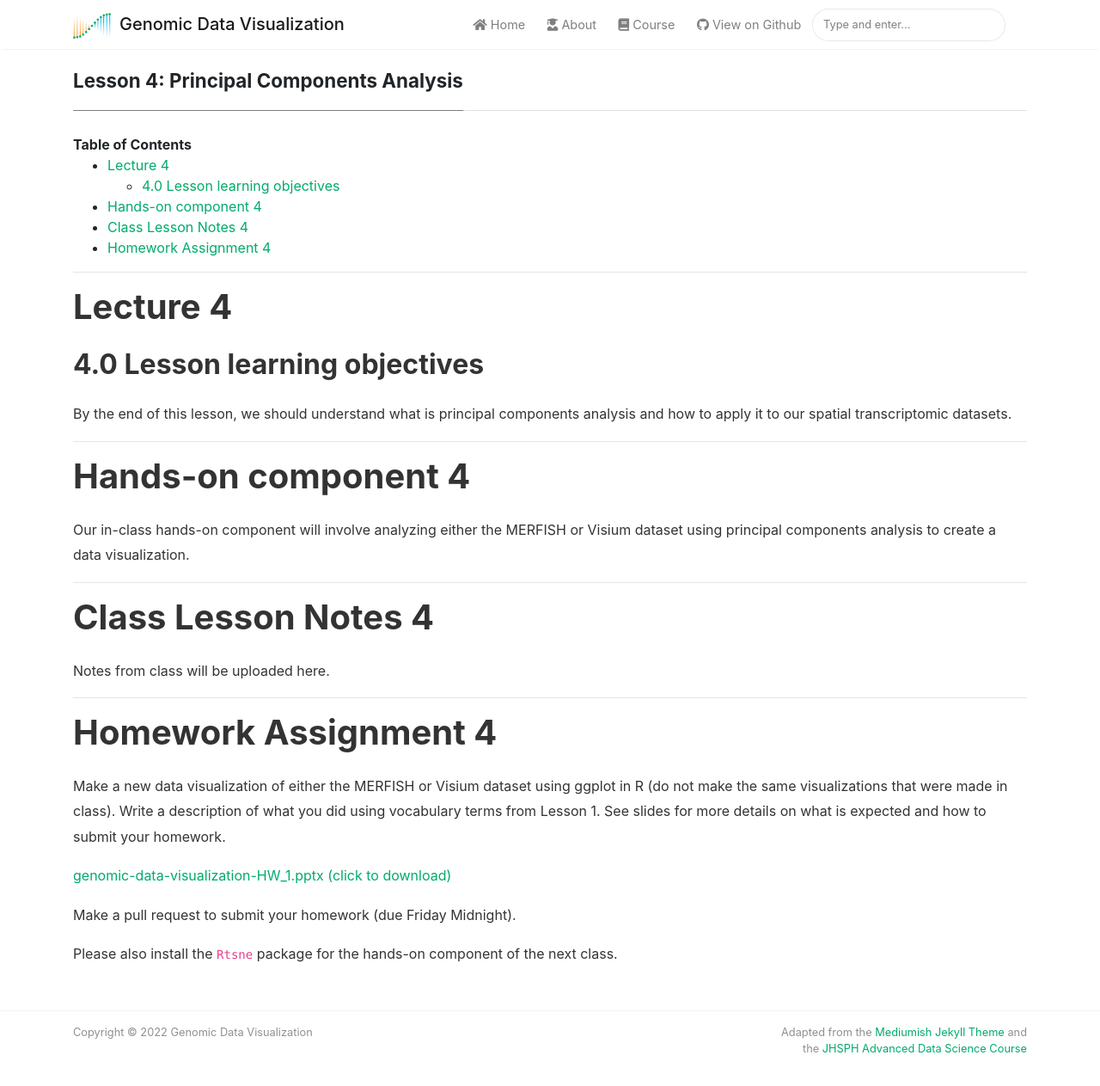
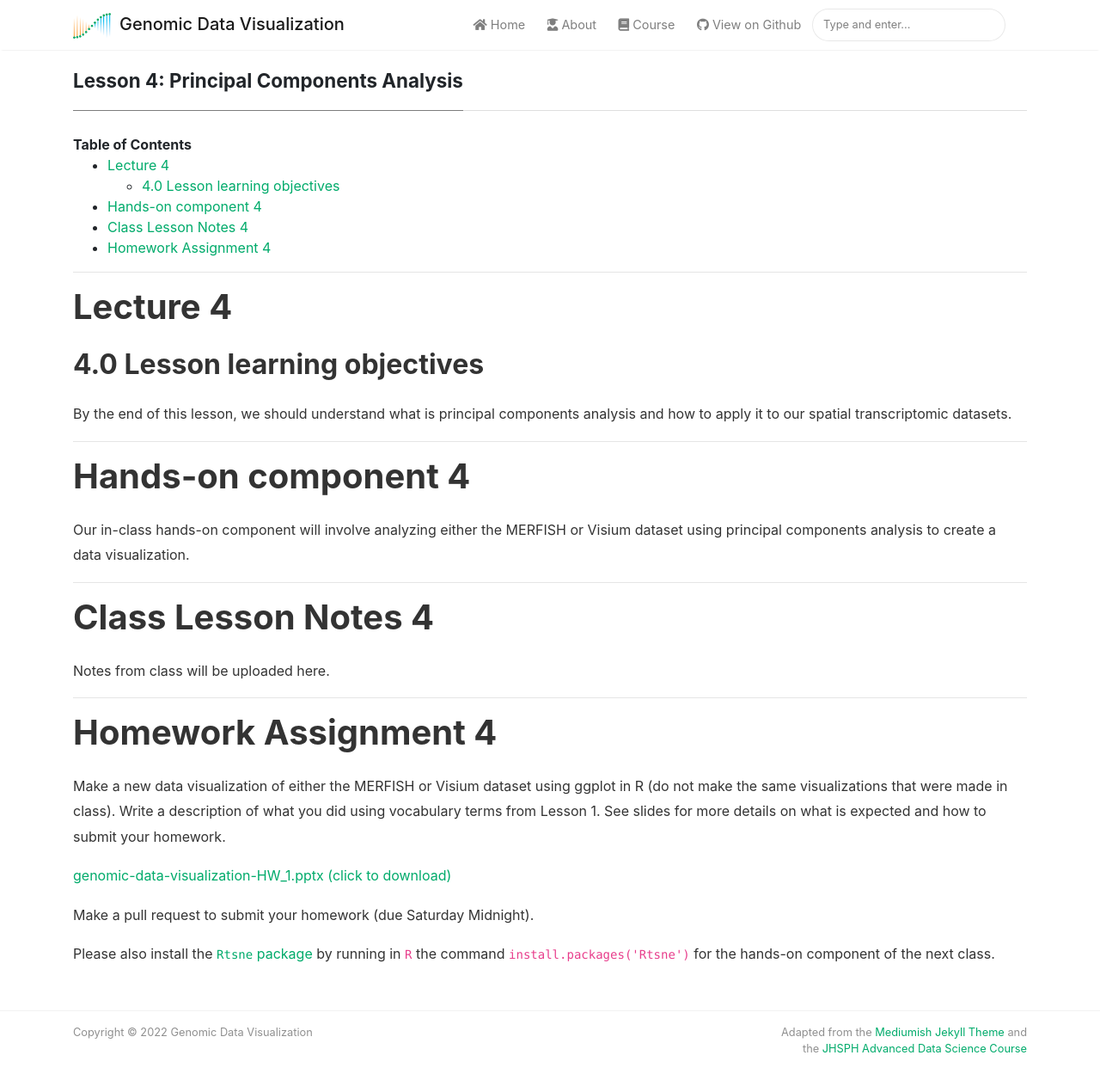
Before and after one commit to JEFworks-Lab/genomic-data-visualization-2022, a Jekyll site: the page built from _course/4-pca.md, in a window 1280 px wide and 1303 px high. Shown: the top 1263 px of the window at 86% size. Built offline with Jekyll 4.4.1, drawn with Linux system fonts in a browser that asks for light colours; nearby versions of some CDN libraries.

Commit message:
update hw1

```diff
--- a/_course/4-pca.md
+++ b/_course/4-pca.md
@@ -29,6 +29,6 @@ Make a new data visualization of either the MERFISH or Visium dataset using ggpl
 
 [genomic-data-visualization-HW_1.pptx (click to download)]({{ site.baseurl }}/resources/hw/genomic-data-visualization-HW_1.pptx)
 
-Make a pull request to submit your homework (due Friday Midnight).
+Make a pull request to submit your homework (due Saturday Midnight).
 
-Please also install the `Rtsne` package for the hands-on component of the next class.
+Please also install the [`Rtsne` package](https://cran.r-project.org/web/packages/Rtsne/index.html) by running in `R` the command `install.packages('Rtsne')` for the hands-on component of the next class.
```
